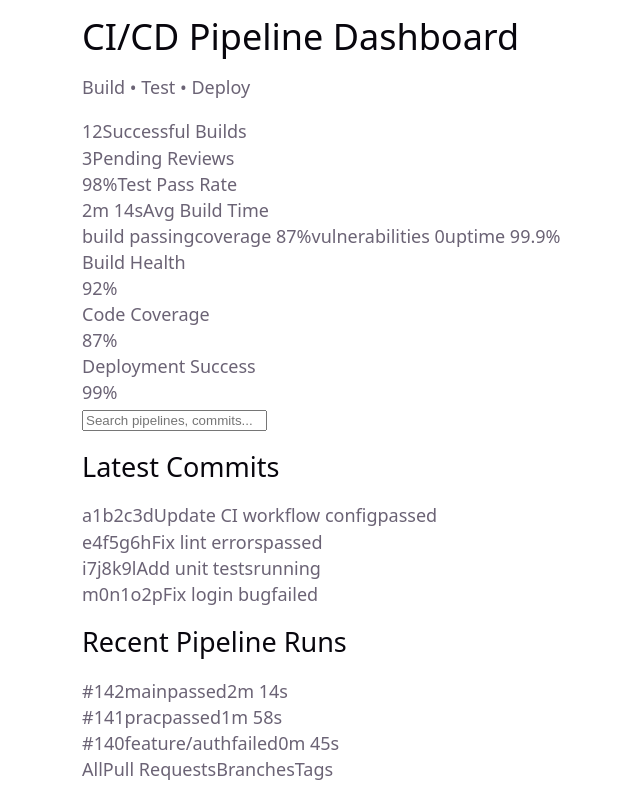
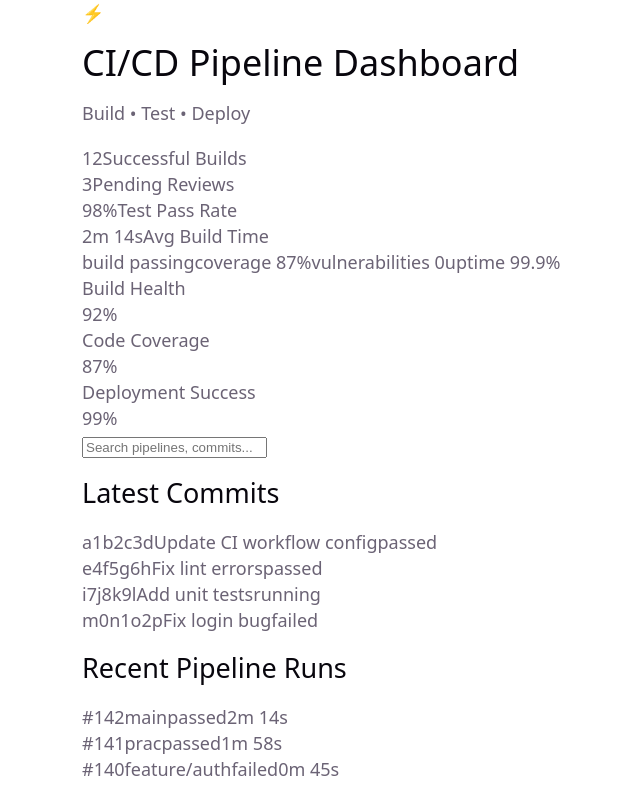
Before and after one commit to vinayak-pol003/CI-CD-PRAC, a React (Vite) app: page / in a window 1280 px wide. Shown: the top 786 px of the page, without its empty margins (108-748 px from the left). Built offline with nearby package versions, Linux system fonts and the light colour scheme.

Commit message:
Add logo to header

```diff
--- a/src/App.css
+++ b/src/App.css
@@ -1,6 +1,17 @@
 .dashboard {
   padding: 40px 24px;
   text-align: center;
+}
+
+header {
+  display: flex;
+  flex-direction: column;
+  align-items: center;
+}
+
+.logo {
+  font-size: 40px;
+  margin-bottom: 4px;
 }
 
 header h1 {
--- a/src/App.jsx
+++ b/src/App.jsx
@@ -2,6 +2,7 @@ function App() {
   return (
     <div className="dashboard">
       <header>
+        <div className="logo">⚡</div>
         <h1>CI/CD Pipeline Dashboard</h1>
         <p>Build • Test • Deploy</p>
       </header>
```
